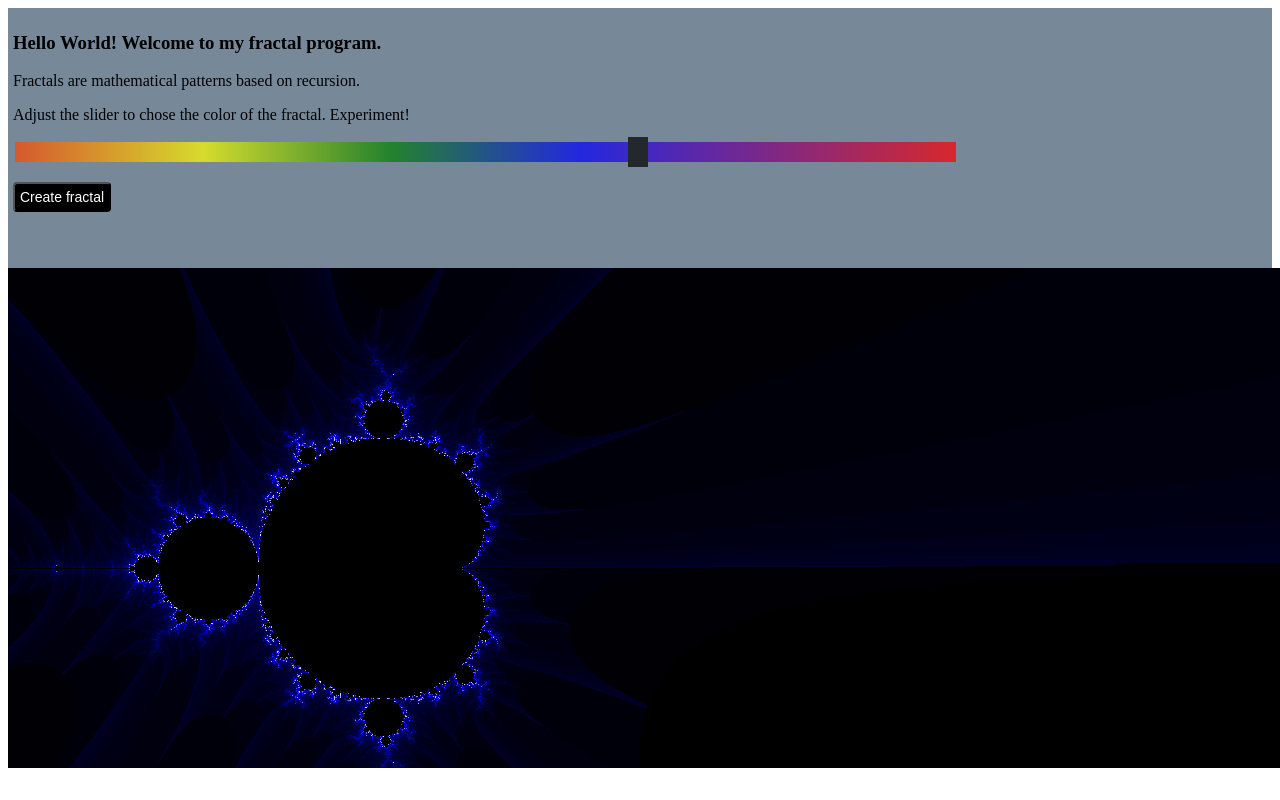
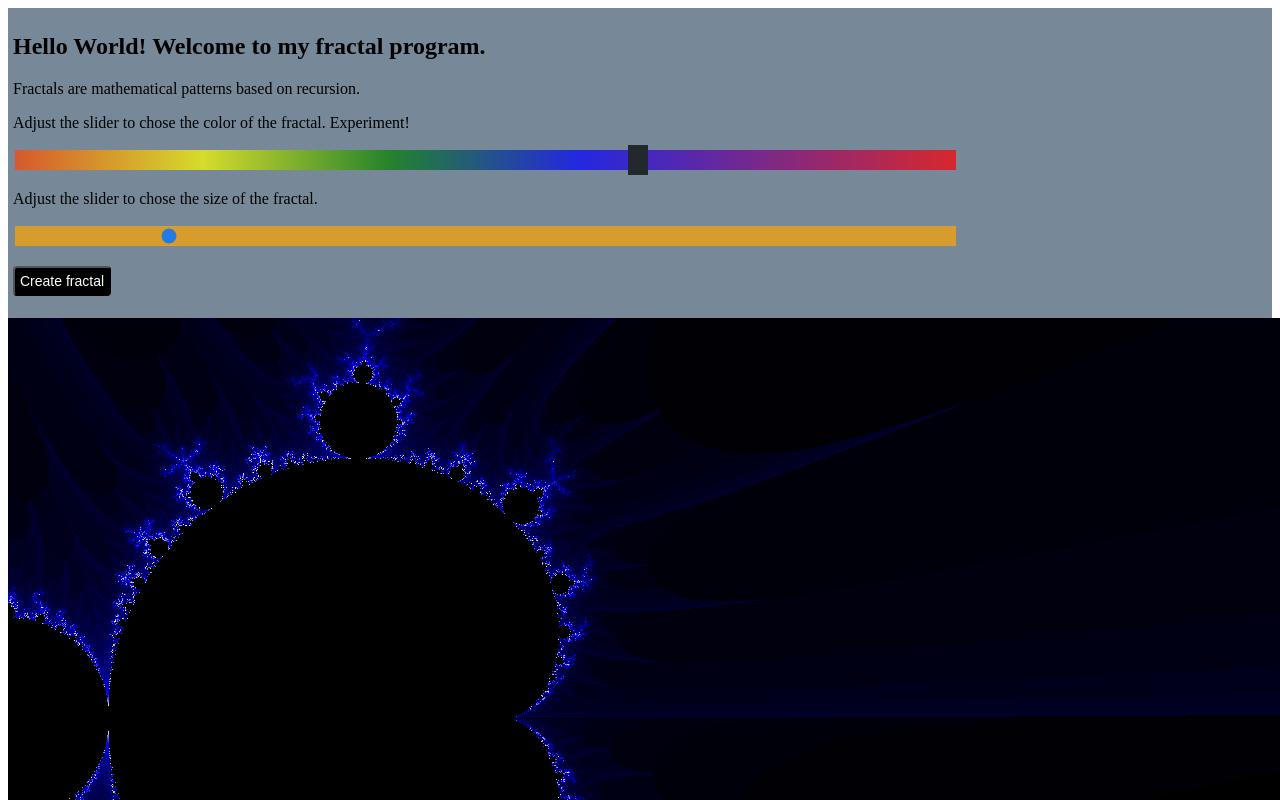
Before and after one commit to Hazel61/Mandalbrot, a plain HTML site: page index.html in a window 1280 px wide. Both pictures are taken after a click on the button "Create fractal". Shown: the top 800 px of the page. Drawn offline with Linux system fonts and the light colour scheme.

Commit message:
Sixth commit. Playing with a second size slider

```diff
--- a/index.html
+++ b/index.html
@@ -8,10 +8,12 @@
 </head>
 <body>
     <div class="page-style">
-        <h3>Hello World! Welcome to my fractal program.</h3>
+        <h2>Hello World! Welcome to my fractal program.</h2>
         <p>Fractals are mathematical patterns based on recursion.</p>
         <p>Adjust the slider to chose the color of the fractal. Experiment!</p>
         <input type="range" min="1" max="360" value="240" class="slider" id="colorRange">
+        <p>Adjust the slider to chose the size of the fractal.</p>
+        <p><input type="range" min="100" max="2000" value="400" class="sizeSlider" id="sizeRange"></p>
         <p><button class = 'button' type="button" onclick="draw()">Create fractal</button></p>
     </div>
 
--- a/main.js
+++ b/main.js
@@ -1,10 +1,12 @@
 // Create Canvas
 let myCanvas = document.createElement("canvas");
 myCanvas.width=1420;
-myCanvas.height=500;
+myCanvas.height=1200;
 document.body.appendChild(myCanvas);
 let ctx = myCanvas.getContext("2d");
 let colorSlider = document.getElementById('colorRange');
+let sizeSlider = document.getElementById('sizeRange');
+
 
 function checkIfBelongsToMandelbrotSet(x,y) {
     let realComponentOfResult = x;
@@ -27,9 +29,10 @@ function checkIfBelongsToMandelbrotSet(x,y) {
 }
 
 function draw() {
-    let magnificationFactor = 200;
-    let panX = 2;
-    let panY = 1.5;
+    let sizeValue = sizeSlider.value;
+    let magnificationFactor = sizeValue;
+    let panX = 1;
+    let panY = 1;
     for (let x = 0; x < myCanvas.width; x++) {
         for (let y = 0; y < myCanvas.height; y++) {
             let belongsToSet =
--- a/style.css
+++ b/style.css
@@ -1,7 +1,7 @@
 
 .page-style {
     background-color: lightslategray;
-    height: 250px;
+    height: 300px;
     width: auto;
     padding: 5px;
 }
@@ -10,6 +10,16 @@
     width: 75%;
     height: 20px;
     background-image: linear-gradient(to right, orangered, yellow, green, blue, purple, red);
+    outline: none;
+    opacity: 0.7;
+    -webkit-transition: .2s;
+    transition: opacity .2s;
+}
+.sizeSlider {
+    -webkit-appearance: none;
+    width: 75%;
+    height: 20px;
+    background-color: orange;
     outline: none;
     opacity: 0.7;
     -webkit-transition: .2s;
```
